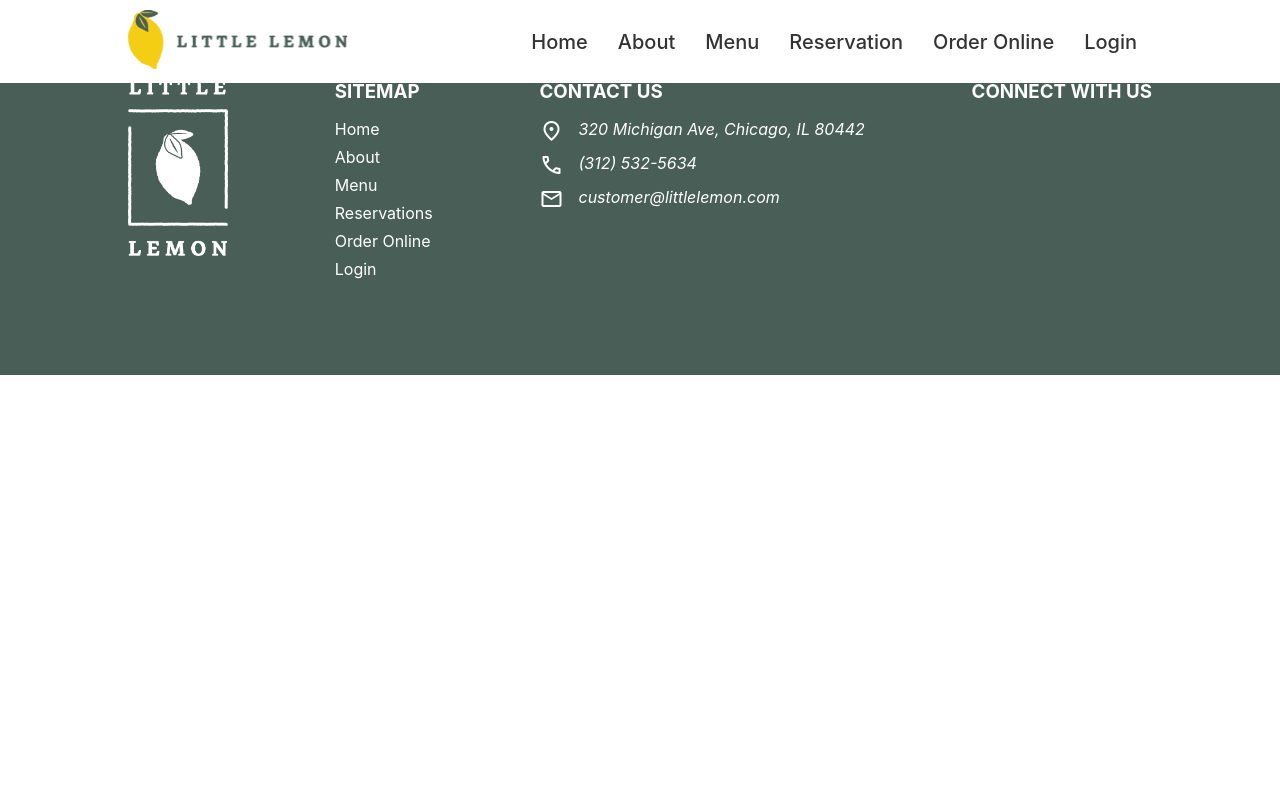
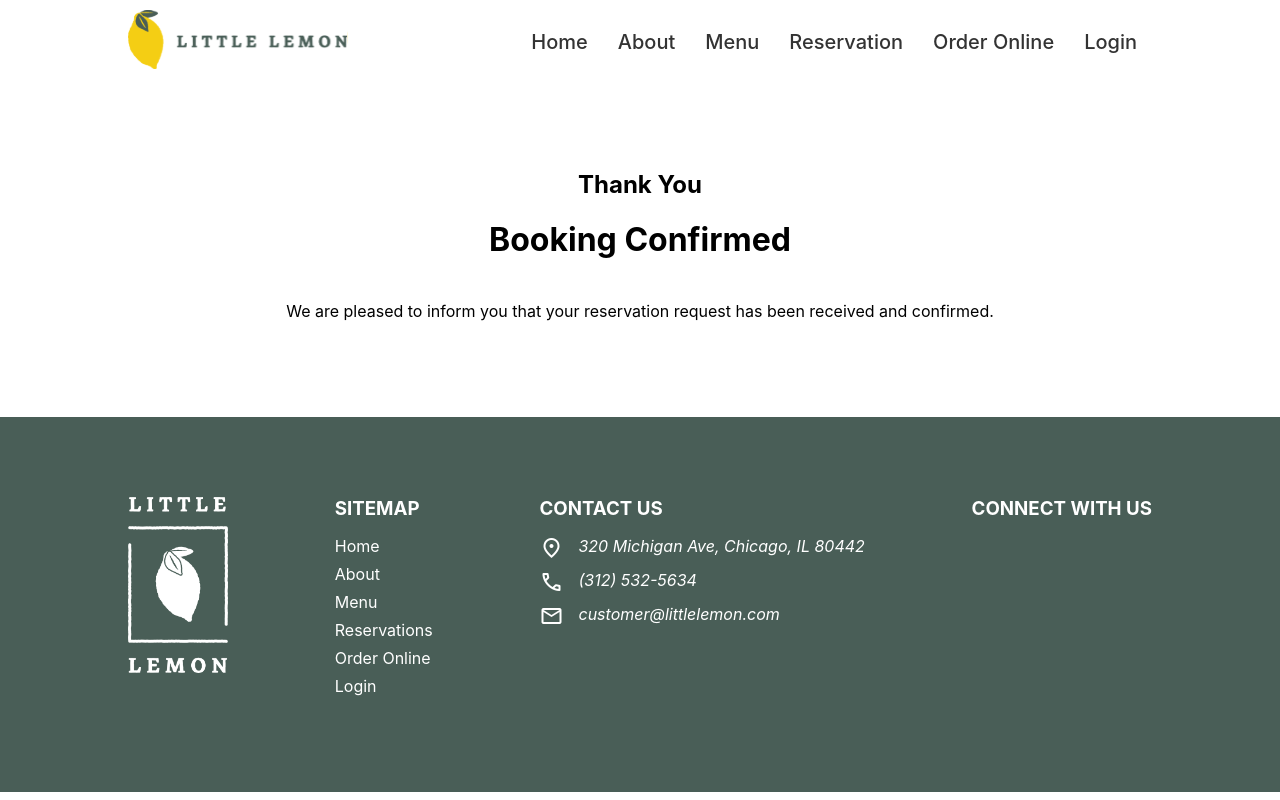
Before and after one commit to NimeshaKahingala/little-lemon-fe-capstone, a React (Create React App) app: page /booking/confirmation in a window 1280 px wide. Built offline with nearby package versions, Linux system fonts and the light colour scheme.

Commit message:
confirmation page added

```diff
--- a/public/index.html
+++ b/public/index.html
@@ -6,8 +6,9 @@
     <link rel="stylesheet" href="https://fonts.googleapis.com/css2?family=Material+Symbols+Outlined:opsz,wght,FILL,GRAD@24,400,0,0" />
     <meta name="description" content="little lemon restaurant website"/>
     <meta name="og:title" content="little lemon"/>
-    <meta name="og:description" content=""/>
+    <meta name="og:description" content="Family owned Mediterranean restaurant"/>
     <meta name="og:image" content=""/>
+    <meta property="og:type" content="website" />
     <meta name="viewport" content="width=device-width, initial-scale=1" />
     <meta name="theme-color" content="#000000" />
     <meta
--- a/src/components/Main.js
+++ b/src/components/Main.js
@@ -2,6 +2,7 @@ import React, { useEffect, useReducer, useState } from "react";
 import { Route, Routes } from 'react-router-dom';
 import HomePage from "../pages/home/Homepage";
 import BookingForm from "../pages/booking/BookingForm";
+import Confirmation from "../pages/booking/bookingConfirmation/BookingConfirmation";
 
 const updateTimes = (state, action) => {
     console.log(action)
@@ -28,6 +29,7 @@ function Main() {
         <Routes>
             <Route path="/" element={<HomePage />}></Route>
             <Route path="/booking" element={<BookingForm availableTimes={availableTimes} dispatch={dispatch} />}></Route>
+            <Route path="/booking/confirmation" element={<Confirmation />}></Route>
         </Routes>
     </>
 }
--- a/src/pages/booking/BookingForm.js
+++ b/src/pages/booking/BookingForm.js
@@ -2,6 +2,8 @@ import React, { useState } from "react";
 import './BookingForm.scss';
 
 function BookingForm(props) {
+    const [firstName, setFirstName] = useState("");
+    const [lastName, setLastName] = useState("");
     const [reservationDate, setReservationDate] = useState("");
     const [reservationTime, setReservationTime] = useState("");
     const [guestsCount, setGuestCount] = useState(1);
@@ -19,6 +21,28 @@ function BookingForm(props) {
         <h2 className="booking-title">Table reservation</h2>
         <form onSubmit={handleSubmit} className="form-reservation">
             <fieldset>
+                <div className="form-fields">
+                    <label>First Name</label>
+                    <input
+                        id="first-name"
+                        value={firstName}
+                        onChange={(e) => {
+                            setFirstName(e.target.value);
+                        }}
+                        required
+                    />
+                </div>
+                <div className="form-fields">
+                    <label>Last Name</label>
+                    <input
+                        id="last-name"
+                        value={lastName}
+                        onChange={(e) => {
+                            setLastName(e.target.value);
+                        }}
+                        required
+                    />
+                </div>
                 <div className="form-fields">
                     <label htmlFor="res-date">Choose date</label>
                     <input
--- /dev/null
+++ b/src/pages/booking/bookingConfirmation/BookingConfirmation.js
@@ -0,0 +1,15 @@
+import React from "react";
+import './bookingConfirmation.scss';
+
+
+function Confirmation() {
+    return <>
+        <div className="confirmation">
+            <h2>Thank You</h2>
+            <h1 className="title">Booking Confirmed</h1>
+            <div className="description">We are pleased to inform you that your reservation request has been received and confirmed.</div>
+        </div>
+    </>
+}
+
+export default Confirmation;
--- /dev/null
+++ b/src/pages/booking/bookingConfirmation/bookingConfirmation.scss
@@ -0,0 +1,9 @@
+.confirmation {
+    height: calc(100vh - 533px);
+    padding-top: 150px;
+    text-align: center;
+
+    .description {
+        padding-top: 20px;
+    }
+}
--- a/src/pages/home/OurStory.js
+++ b/src/pages/home/OurStory.js
@@ -4,7 +4,7 @@ import chefBImg from '../../assets/Mario and Adrian b.jpg';
 import './OurStory.scss';
 
 function OurStory() {
-    return <section className="section-our-story container">
+    return <section id="about" className="section-our-story container">
         <h1 className="title">Little Lemon</h1>
         <h3 className="sub-title">Chicago</h3>
         <div className="content-inner">
--- a/src/pages/home/TestimonialsCard.js
+++ b/src/pages/home/TestimonialsCard.js
@@ -1,10 +1,18 @@
 import React from "react";
 import './TestimonialsCard.scss';
+import starIcon from "../../assets/review-star.png";
 
 function TestimonialsCard(props) {
     return <article className="testimonials-card">
         <img src={props.image} className="profile-image"></img>
         <div className="name">{props.name}</div>
+        <div className="review">
+            <img src={starIcon} className="star-icon"></img>
+            <img src={starIcon} className="star-icon"></img>
+            <img src={starIcon} className="star-icon"></img>
+            <img src={starIcon} className="star-icon"></img>
+            <img src={starIcon} className="star-icon"></img>
+        </div>
         <p className="text">"{props.text}"</p>
     </article>
 }
--- a/src/pages/home/TestimonialsCard.scss
+++ b/src/pages/home/TestimonialsCard.scss
@@ -21,6 +21,16 @@
         width: 150px;
     }
 
+    .review {
+        align-self: flex-start;
+        display: flex;
+        margin-top: 10px;
+
+        .star-icon {
+            width: 15px;
+        }
+    }
+
     .text {
         font-size: 15px;
         line-height: 22px;
```
Also changed, not shown: src/pages/booking/BookingPage.js (deleted, +0 -23 lines), src/assets/review-star.png (added).
